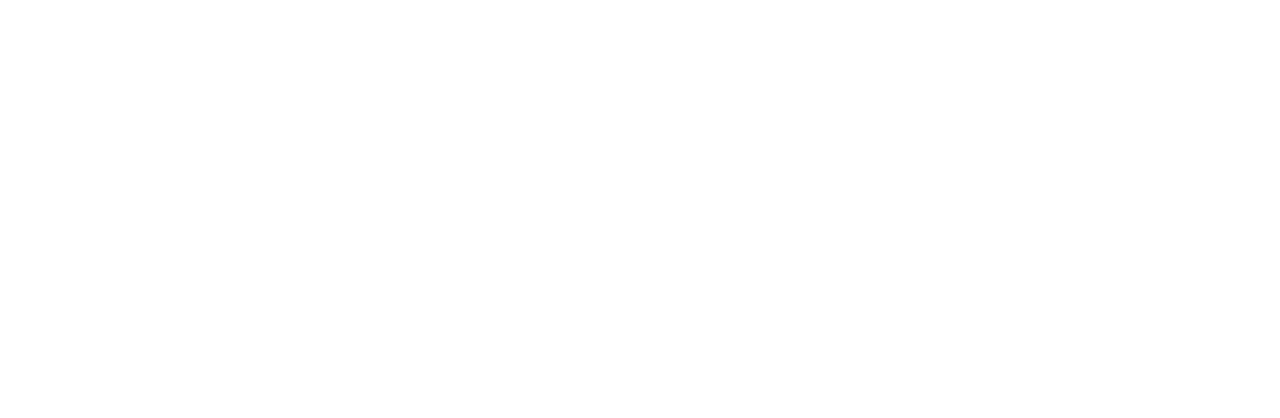
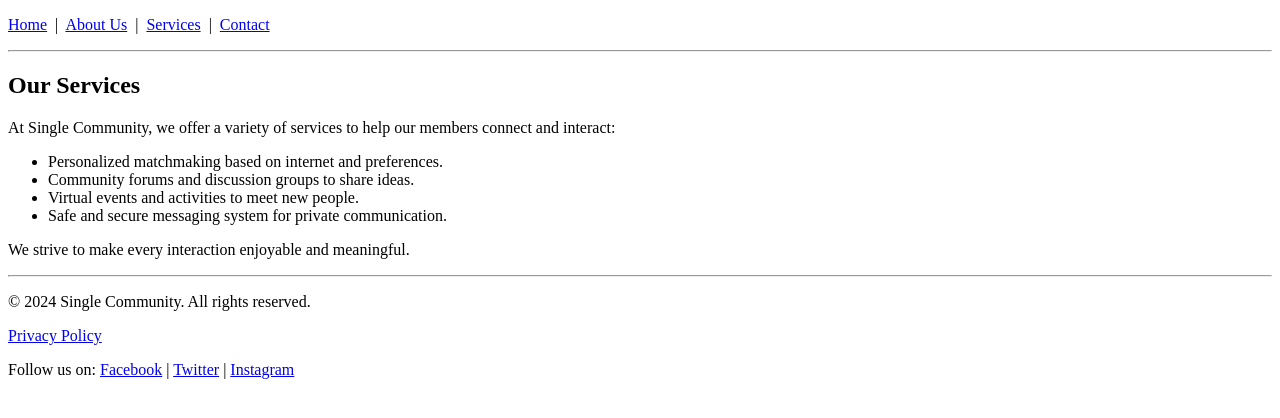
Before and after one commit to BenTyz/Try_Vithanuth_WebDesign_Lab-All-weeks-, a plain HTML site: page exercise3/service.html in a window 1280 px wide. Drawn offline with Linux system fonts and the light colour scheme.

Commit message:
Finalize

```diff
--- a/exercise3/service.html
+++ b/exercise3/service.html
@@ -0,0 +1,42 @@
+<!DOCTYPE html>
+<html lang="en">
+<head>
+    <meta charset="UTF-8">
+    <meta name="viewport" content="width=device-width, initial-scale=1.0">
+    <title>Services</title>
+</head>
+<body>
+    <p>
+        <a href="home.html">Home</a> &nbsp;|&nbsp;
+        <a href="aboutus.html">About Us</a> &nbsp;|&nbsp;
+        <a href="service.html">Services</a> &nbsp;|&nbsp;
+        <a href="contact.html">Contact</a>
+    </p>
+    <hr>
+    <h2>
+        Our Services
+    </h2>
+    <p>
+        At Single Community, we offer a variety of services to help our members connect and interact:
+        <ul>
+            <li>Personalized matchmaking based on internet and preferences.</li>
+            <li>Community forums and discussion groups to share ideas.</li>
+            <li>Virtual events and activities to meet new people.</li>
+            <li>Safe and secure messaging system for private communication.</li>
+        </ul>
+    </p>
+    <p>We strive to make every interaction enjoyable and meaningful.</p>
+
+    <hr>
+    <footer>
+        <p>
+            &copy; 2024 Single Community. All rights reserved.
+        </p>
+        <p><a href="#">Privacy Policy</a></p>
+        <p>Follow us on:
+            <a href="#">Facebook</a> |
+            <a href="#">Twitter</a> |
+            <a href="#">Instagram</a>
+        </p>
+    </footer>
+</html>
```
Also changed, not shown: exercise3/aboutus.html (+26 -2 lines), exercise3/contact.html (+36 -0 lines).
